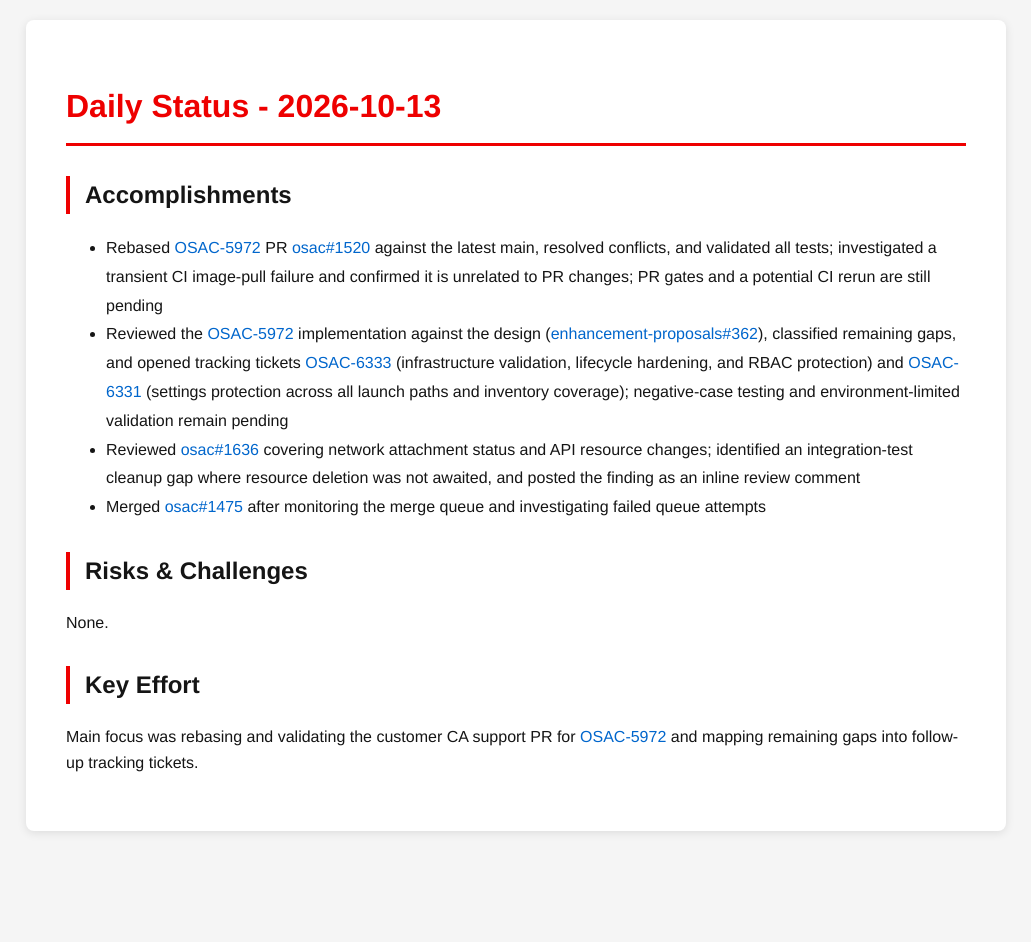
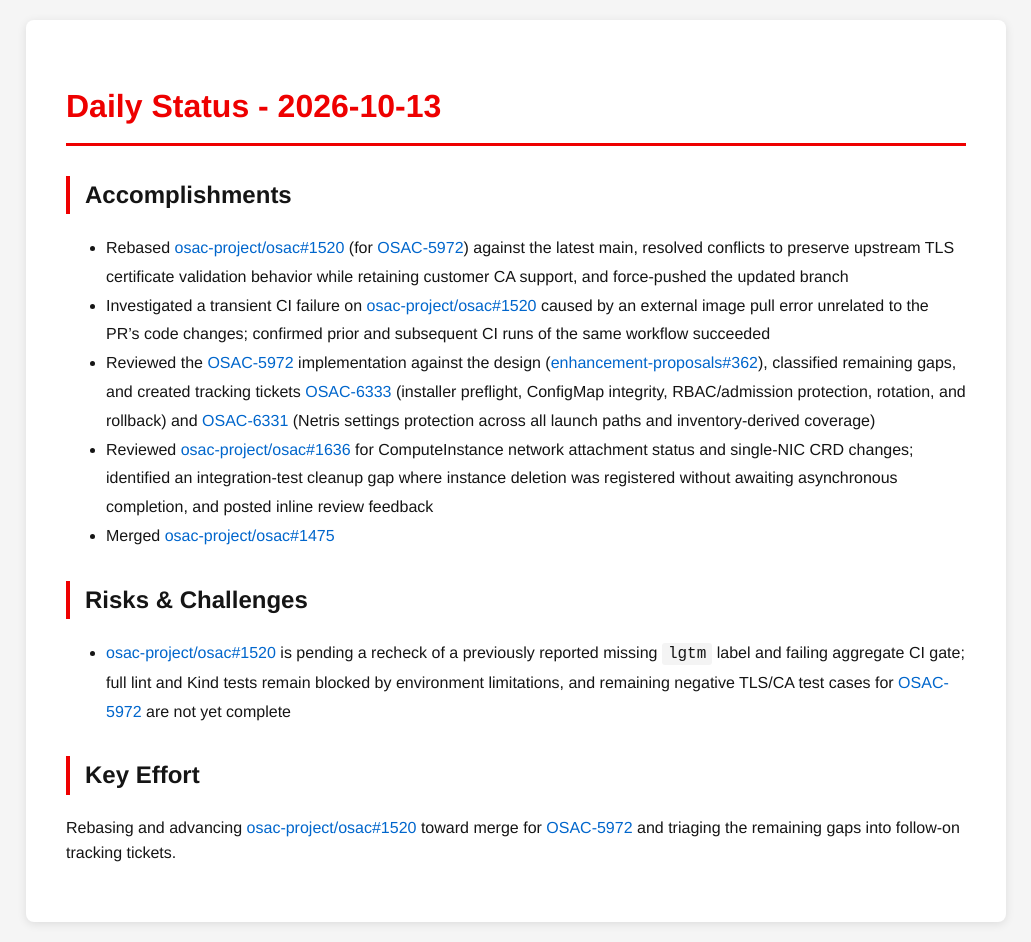
Before and after one commit to tzvatot/daily-status, a Jekyll site: the page built from 2026-10-13.md, in a window 1280 px wide. Shown: the whole page, without its empty margins (124-1155 px from the left). Built offline with Jekyll 4.4.1, drawn with Linux system fonts in a browser that asks for light colours; before the commit the page ends 900 px from its top, so only the background shows below that.

Commit message:
Daily status update - 2026-10-13

```diff
--- a/2026-10-13.md
+++ b/2026-10-13.md
@@ -7,13 +7,14 @@ date: 2026-10-13
 # Daily Status - 2026-10-13
 
 ## Accomplishments
-- Rebased [OSAC-5972](https://redhat.atlassian.net/browse/OSAC-5972) PR [osac#1520](https://github.com/osac-project/osac/pull/1520) against the latest main, resolved conflicts, and validated all tests; investigated a transient CI image-pull failure and confirmed it is unrelated to PR changes; PR gates and a potential CI rerun are still pending
-- Reviewed the [OSAC-5972](https://redhat.atlassian.net/browse/OSAC-5972) implementation against the design ([enhancement-proposals#362](https://github.com/osac-project/enhancement-proposals/pull/362)), classified remaining gaps, and opened tracking tickets [OSAC-6333](https://redhat.atlassian.net/browse/OSAC-6333) (infrastructure validation, lifecycle hardening, and RBAC protection) and [OSAC-6331](https://redhat.atlassian.net/browse/OSAC-6331) (settings protection across all launch paths and inventory coverage); negative-case testing and environment-limited validation remain pending
-- Reviewed [osac#1636](https://github.com/osac-project/osac/pull/1636) covering network attachment status and API resource changes; identified an integration-test cleanup gap where resource deletion was not awaited, and posted the finding as an inline review comment
-- Merged [osac#1475](https://github.com/osac-project/osac/pull/1475) after monitoring the merge queue and investigating failed queue attempts
+- Rebased [osac-project/osac#1520](https://github.com/osac-project/osac/pull/1520) (for [OSAC-5972](https://redhat.atlassian.net/browse/OSAC-5972)) against the latest main, resolved conflicts to preserve upstream TLS certificate validation behavior while retaining customer CA support, and force-pushed the updated branch
+- Investigated a transient CI failure on [osac-project/osac#1520](https://github.com/osac-project/osac/pull/1520) caused by an external image pull error unrelated to the PR's code changes; confirmed prior and subsequent CI runs of the same workflow succeeded
+- Reviewed the [OSAC-5972](https://redhat.atlassian.net/browse/OSAC-5972) implementation against the design ([enhancement-proposals#362](https://github.com/osac-project/enhancement-proposals/pull/362)), classified remaining gaps, and created tracking tickets [OSAC-6333](https://redhat.atlassian.net/browse/OSAC-6333) (installer preflight, ConfigMap integrity, RBAC/admission protection, rotation, and rollback) and [OSAC-6331](https://redhat.atlassian.net/browse/OSAC-6331) (Netris settings protection across all launch paths and inventory-derived coverage)
+- Reviewed [osac-project/osac#1636](https://github.com/osac-project/osac/pull/1636) for ComputeInstance network attachment status and single-NIC CRD changes; identified an integration-test cleanup gap where instance deletion was registered without awaiting asynchronous completion, and posted inline review feedback
+- Merged [osac-project/osac#1475](https://github.com/osac-project/osac/pull/1475)
 
 ## Risks & Challenges
-None.
+- [osac-project/osac#1520](https://github.com/osac-project/osac/pull/1520) is pending a recheck of a previously reported missing `lgtm` label and failing aggregate CI gate; full lint and Kind tests remain blocked by environment limitations, and remaining negative TLS/CA test cases for [OSAC-5972](https://redhat.atlassian.net/browse/OSAC-5972) are not yet complete
 
 ## Key Effort
-Main focus was rebasing and validating the customer CA support PR for [OSAC-5972](https://redhat.atlassian.net/browse/OSAC-5972) and mapping remaining gaps into follow-up tracking tickets.
+Rebasing and advancing [osac-project/osac#1520](https://github.com/osac-project/osac/pull/1520) toward merge for [OSAC-5972](https://redhat.atlassian.net/browse/OSAC-5972) and triaging the remaining gaps into follow-on tracking tickets.
```
